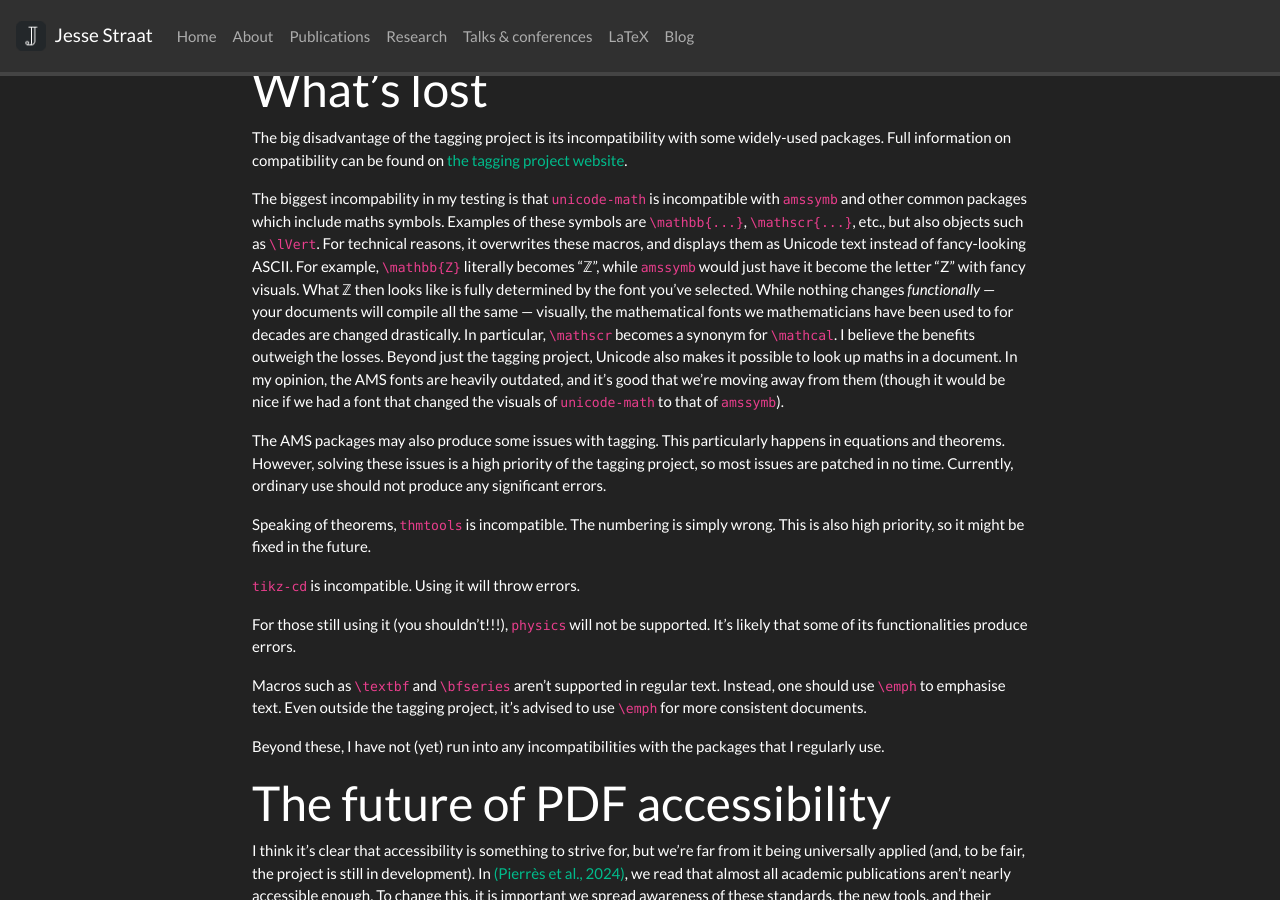
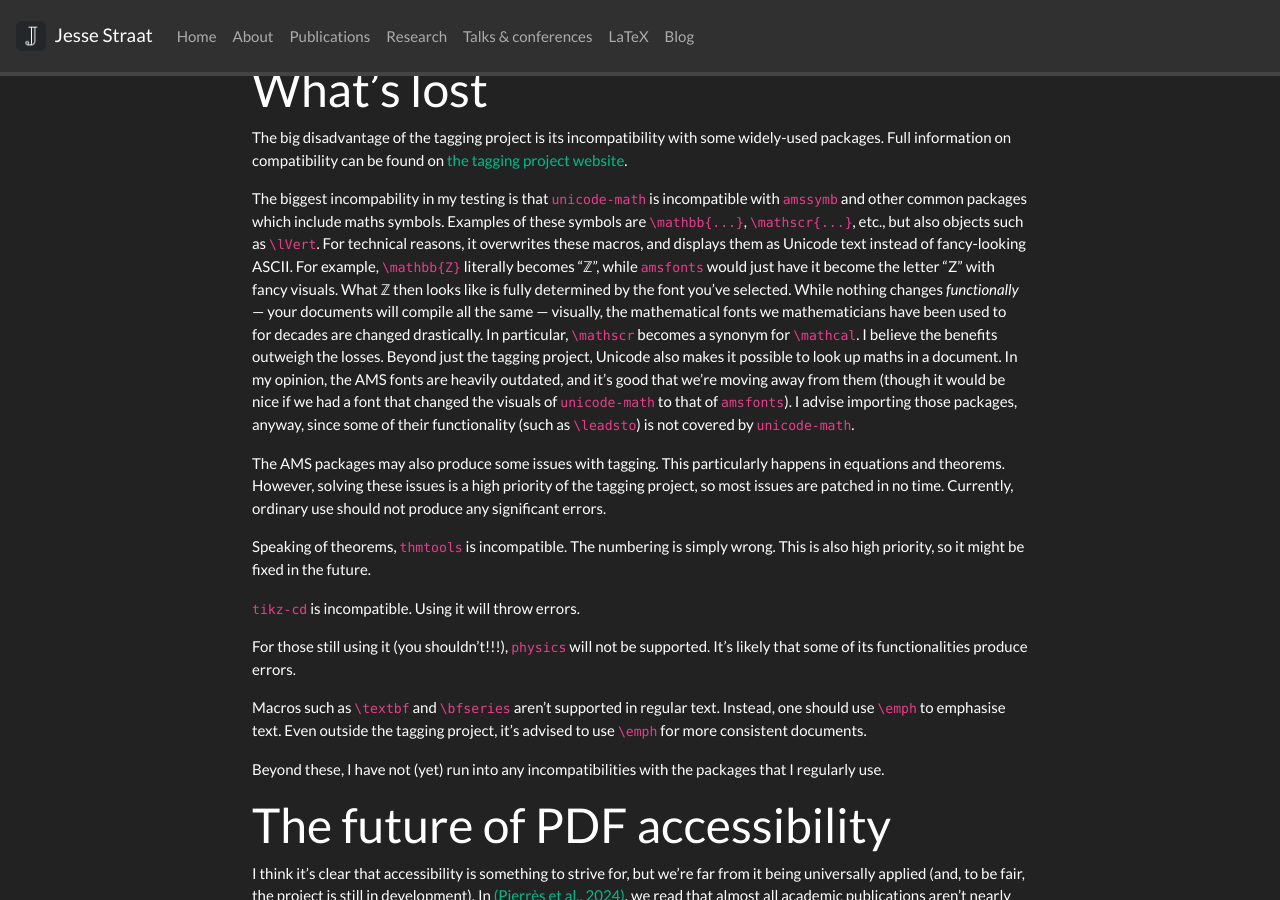
Before and after one commit to JesseStraat/jessestraat.github.io, a Jekyll site: the page built from _posts/2026-03-16-latex-accessibility.md, in a window 1280 px wide and 900 px high, scrolled down 7238 px. Built offline with Jekyll 4.4.1, drawn with Linux system fonts in a browser that asks for light colours; nearby versions of some CDN libraries; a style sheet for code colours, icons or effects is not loaded.

Commit message:
Added that font packages should be imported anyway

```diff
--- a/_posts/2026-03-16-latex-accessibility.md
+++ b/_posts/2026-03-16-latex-accessibility.md
@@ -283,7 +283,7 @@ Some PDF viewers are also able to display the structure tree. The only major PDF
 # What's lost
 The big disadvantage of the tagging project is its incompatibility with some widely-used packages. Full information on compatibility can be found on [the tagging project website](https://latex3.github.io/tagging-project/tagging-status/).
 
-The biggest incompability in my testing is that `unicode-math` is incompatible with `amssymb` and other common packages which include maths symbols. Examples of these symbols are `\mathbb{...}`, `\mathscr{...}`, etc., but also objects such as `\lVert`. For technical reasons, it overwrites these macros, and displays them as Unicode text instead of fancy-looking ASCII. For example, `\mathbb{Z}` literally becomes “ℤ”, while `amssymb` would just have it become the letter “Z” with fancy visuals. What ℤ then looks like is fully determined by the font you've selected. While nothing changes *functionally* — your documents will compile all the same — visually, the mathematical fonts we mathematicians have been used to for decades are changed drastically. In particular, `\mathscr` becomes a synonym for `\mathcal`. I believe the benefits outweigh the losses. Beyond just the tagging project, Unicode also makes it possible to look up maths in a document. In my opinion, the AMS fonts are heavily outdated, and it's good that we're moving away from them (though it would be nice if we had a font that changed the visuals of `unicode-math` to that of `amssymb`).
+The biggest incompability in my testing is that `unicode-math` is incompatible with `amssymb` and other common packages which include maths symbols. Examples of these symbols are `\mathbb{...}`, `\mathscr{...}`, etc., but also objects such as `\lVert`. For technical reasons, it overwrites these macros, and displays them as Unicode text instead of fancy-looking ASCII. For example, `\mathbb{Z}` literally becomes “ℤ”, while `amsfonts` would just have it become the letter “Z” with fancy visuals. What ℤ then looks like is fully determined by the font you've selected. While nothing changes *functionally* — your documents will compile all the same — visually, the mathematical fonts we mathematicians have been used to for decades are changed drastically. In particular, `\mathscr` becomes a synonym for `\mathcal`. I believe the benefits outweigh the losses. Beyond just the tagging project, Unicode also makes it possible to look up maths in a document. In my opinion, the AMS fonts are heavily outdated, and it's good that we're moving away from them (though it would be nice if we had a font that changed the visuals of `unicode-math` to that of `amsfonts`). I advise importing those packages, anyway, since some of their functionality (such as `\leadsto`) is not covered by `unicode-math`.
 
 The AMS packages may also produce some issues with tagging. This particularly happens in equations and theorems. However, solving these issues is a high priority of the tagging project, so most issues are patched in no time. Currently, ordinary use should not produce any significant errors.
 
```
